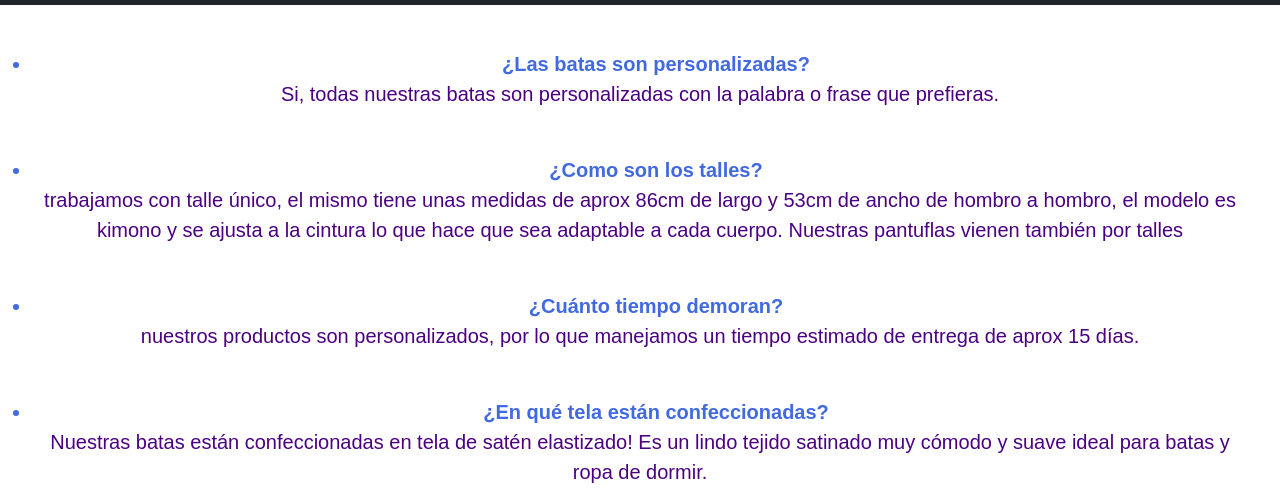
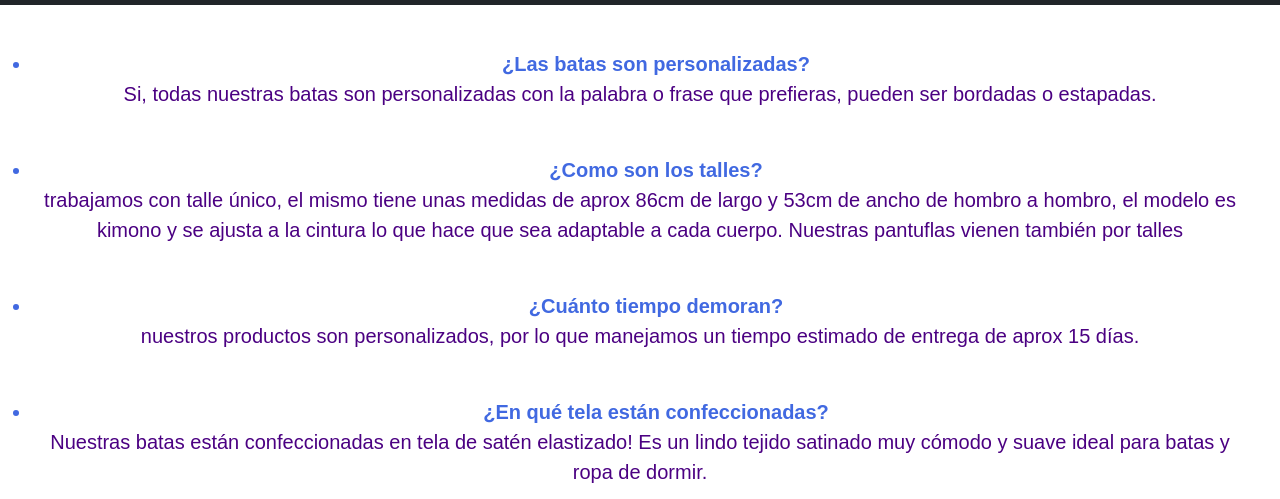
Before and after one commit to Rodolfo088/Proyecto-batasdenovia, a plain HTML site: page vista/preguntas_frecuentes.html in a window 1280 px wide. Shown: the part 301-800 px from the top of the page. Drawn offline with nearby package versions, Linux system fonts and the light colour scheme.

Commit message:
cambio en una pregunta

```diff
--- a/vista/preguntas_frecuentes.html
+++ b/vista/preguntas_frecuentes.html
@@ -51,10 +51,10 @@
     </header>
     <br>
     <main>
-        <ul class="preguntas" >
+        <ul class="preguntas">
 
             <li><b>¿Las batas son personalizadas?</b></li>
-            <p class="respuesta">Si, todas nuestras batas son personalizadas con la palabra o frase que prefieras.</p>
+            <p class="respuesta">Si, todas nuestras batas son personalizadas con la palabra o frase que prefieras, pueden ser bordadas o estapadas.</p>
             <br>
                <li><b>¿Como son los talles?</b></li>
             <p class="respuesta">trabajamos con talle único, el mismo tiene unas medidas de aprox 86cm de largo y 53cm de ancho de hombro a hombro, el modelo es kimono y se ajusta a la cintura lo que hace que sea adaptable a cada cuerpo.
```
